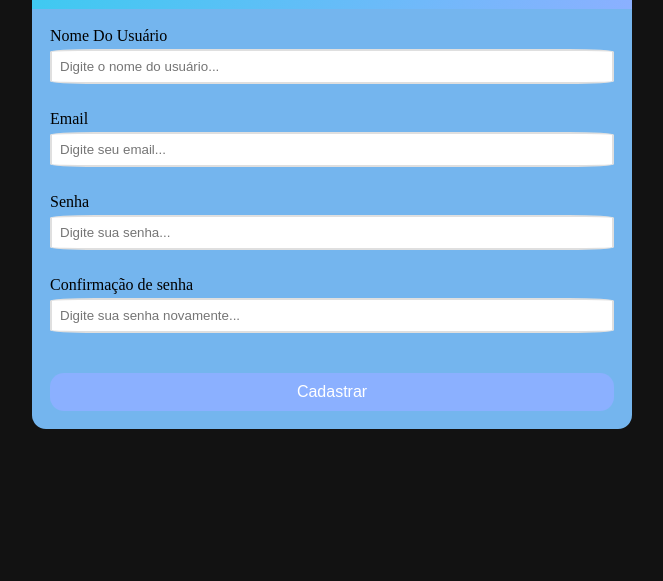
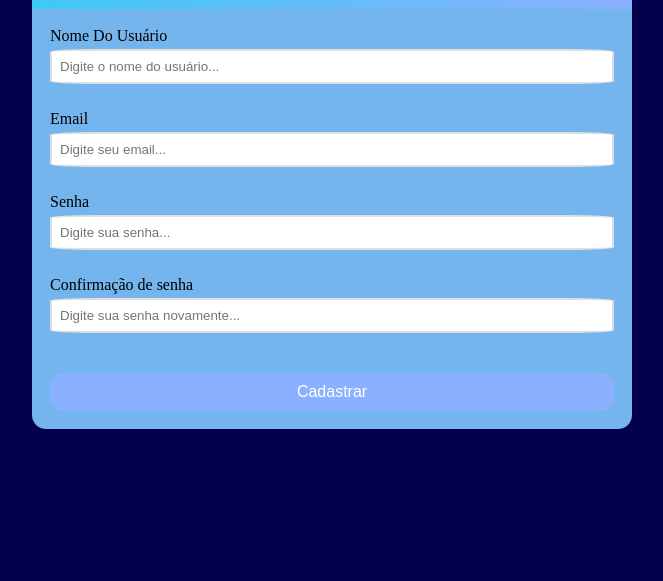
Before and after one commit to JeannyLira/revisao_, a plain HTML site: page index.html in a window 1280 px wide. Shown: the part 219-800 px from the top of the page, without its empty margins (308-971 px from the left). Drawn offline with Linux system fonts and the light colour scheme.

Commit message:
atualizei

```diff
--- a/style.css
+++ b/style.css
@@ -5,7 +5,7 @@ padding: 0;
 }
 
 body{
-    background: #121212;
+    background: #04004d;
     width: 100%;
     min-height: 100vh;
     display: flex;
```
Also changed, not shown: script.js (+7 -8 lines).
